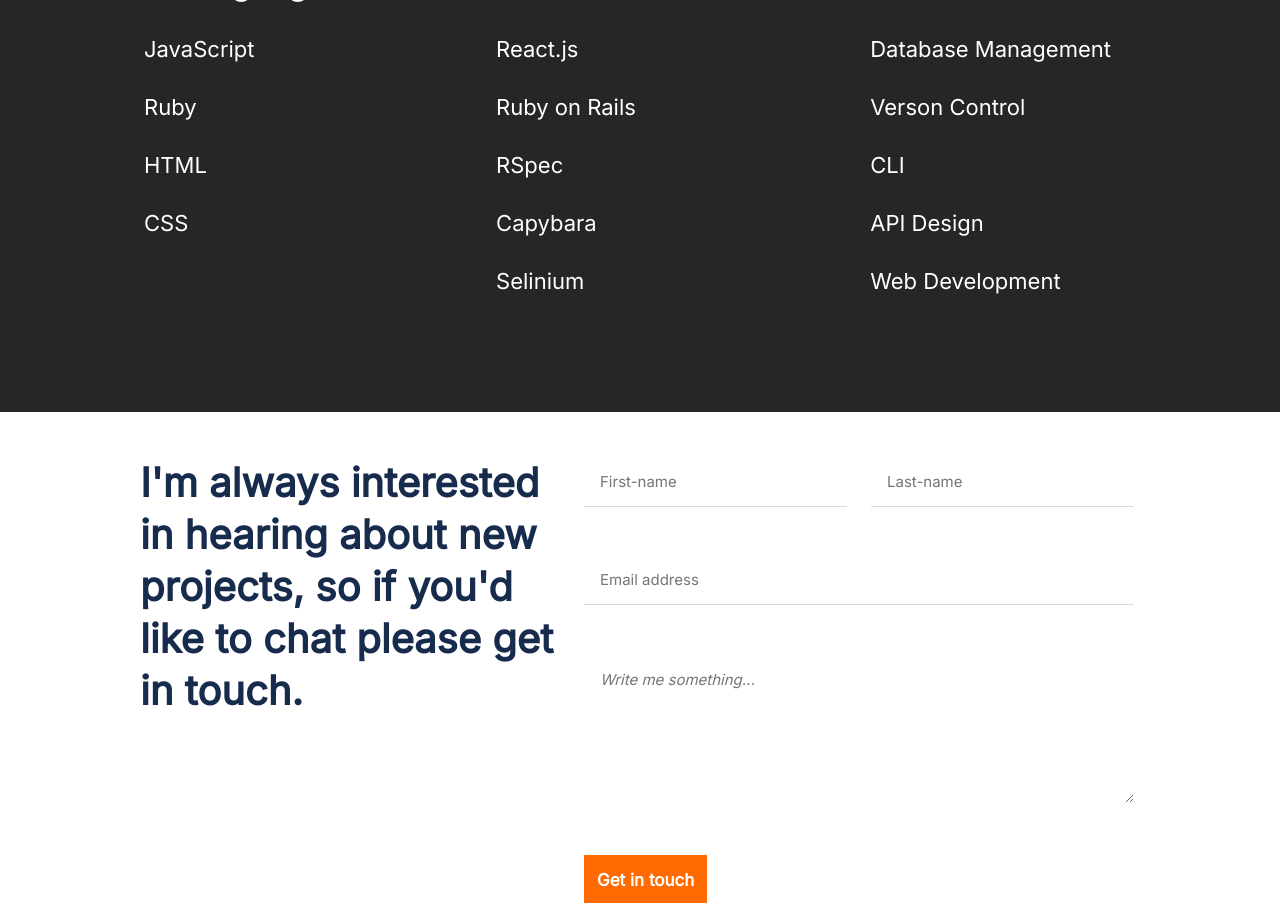
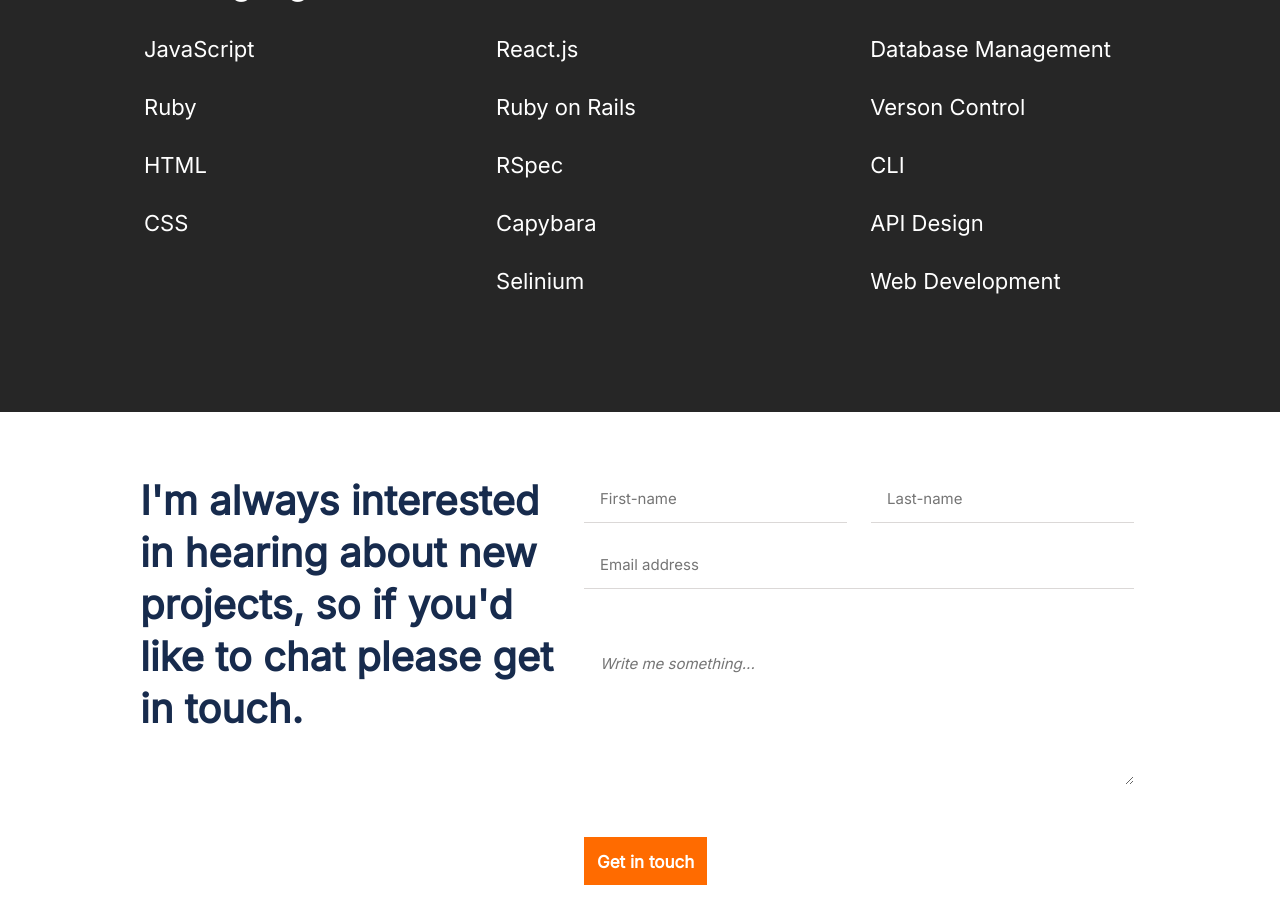
Before and after one commit to khanh-devos/MyPortfolio, a plain HTML site: page index.html in a window 1280 px wide. Shown: the part 3492-4398 px from the top of the page. Drawn offline with Linux system fonts and the light colour scheme; files whose address does not match are found by name.

Commit message:
modify input and textare at Contact section
- Asjust the height of input and textarea fit to the Figma design

```diff
--- a/styles/desktop.css
+++ b/styles/desktop.css
@@ -275,6 +275,7 @@
 #li-last-name {
   display: block;
   min-width: 45%;
+  height: 42px;
 }
 
 #li-email,
--- a/styles/index.css
+++ b/styles/index.css
@@ -447,6 +447,7 @@
 #form-ul li input:not(.btn-type-1),
 #form-ul li textarea {
   width: 100%;
+  height: 48px;
   margin-bottom: 24px;
   font-family: Inter, fantasy;
   font-size: 15px;
@@ -460,6 +461,7 @@
 }
 
 #form-ul li textarea {
+  height: 148px;
   border: none;
   font-family: Inter, fantasy;
   font-size: 15px;
```
